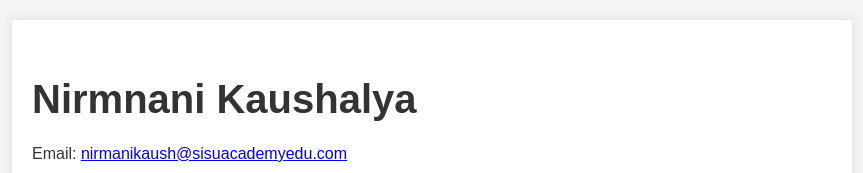
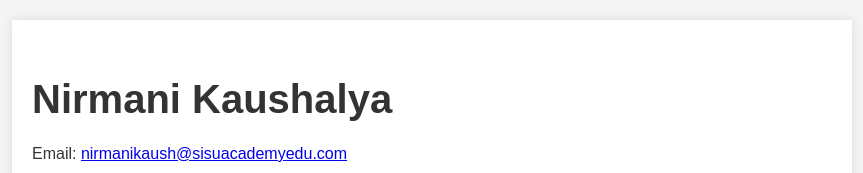
Before and after one commit to nirmani606/Nirmani, a plain HTML site: page index.html in a window 1280 px wide. Shown: the top 173 px of the page, without its empty margins (208-1071 px from the left). Drawn offline with Linux system fonts and the light colour scheme.

Commit message:
Update index.html

```diff
--- a/index.html
+++ b/index.html
@@ -3,7 +3,7 @@
 <head>
   <meta charset="UTF-8">
   <meta name="viewport" content="width=device-width, initial-scale=1.0">
-  <title>Digital CV - [Your Name]</title>
+  <title>Digital CV - Nirmani</title>
   <style>
     body {
       font-family: 'Arial', sans-serif;
@@ -73,7 +73,7 @@
 <body>
   <div class="container">
     <header>
-      <h1>Nirmnani Kaushalya</h1>
+      <h1>Nirmani Kaushalya</h1>
       <div class="contact-info">
         <p>Email: <a href="nirmanikaush@sisuacademyedu.com">nirmanikaush@sisuacademyedu.com</a></p>
         <p>Phone: +94 711352628</p>
```
